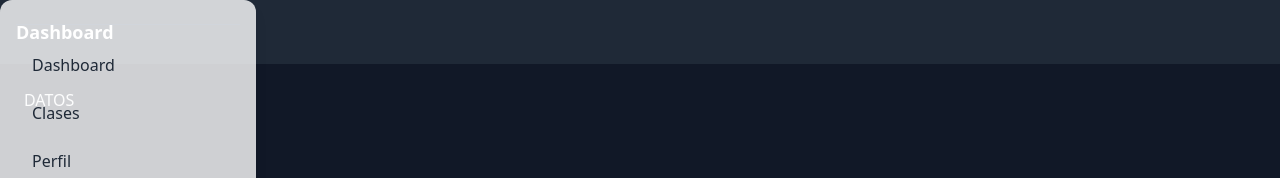
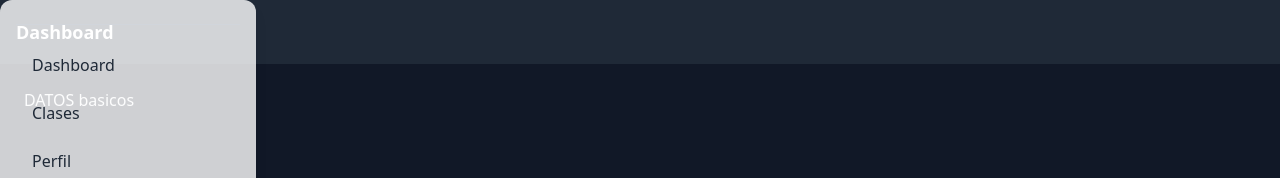
Before and after one commit to alejo1426/WebCasaBlanca, a React (Vite) app: page /Dashboard in a window 1280 px wide. Shown: the top 178 px of the page. Built offline with nearby package versions, Linux system fonts and the light colour scheme.

Commit message:
Error nombre

```diff
--- a/src/components/Dashboard.jsx
+++ b/src/components/Dashboard.jsx
@@ -13,7 +13,7 @@
         <div className="flex-grow flex flex-col">
             <TopBar toggleSidebar={toggleSidebar} />
             <main className="p-6 grid grid-cols-3 gap-6">
-            <h1>DATOS</h1>
+            <h1>DATOS basicos</h1>
             </main>
         </div>
     </div>
```
